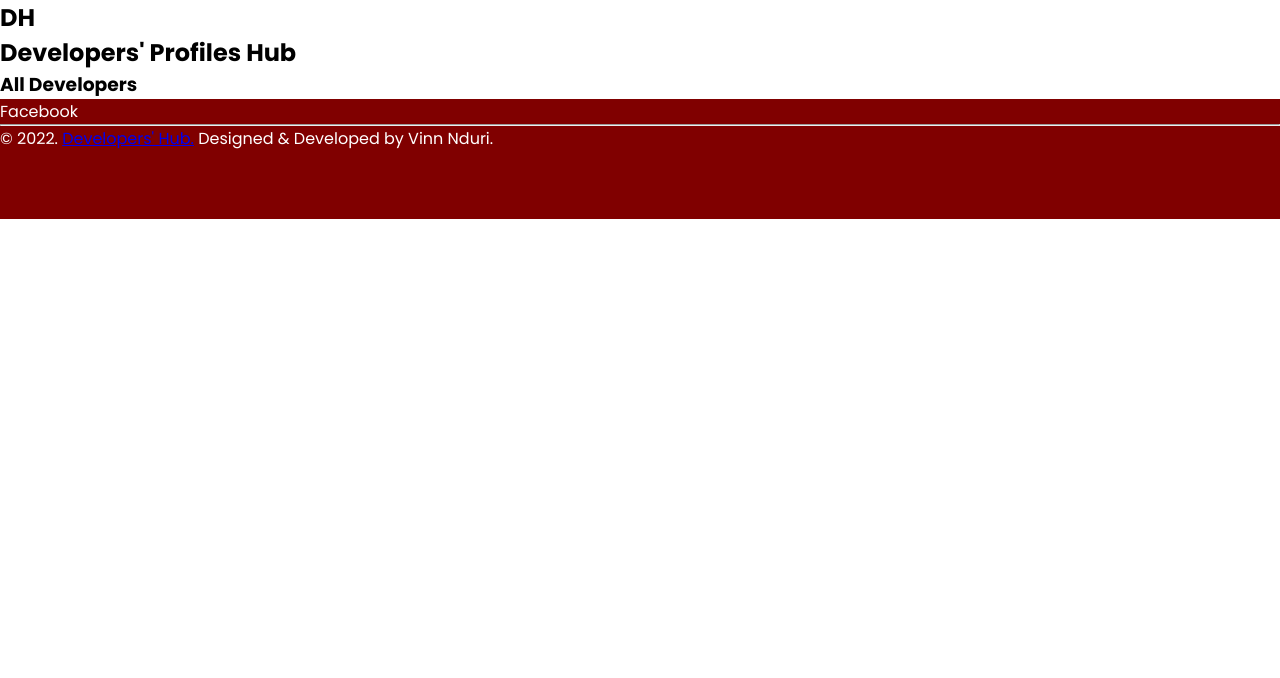
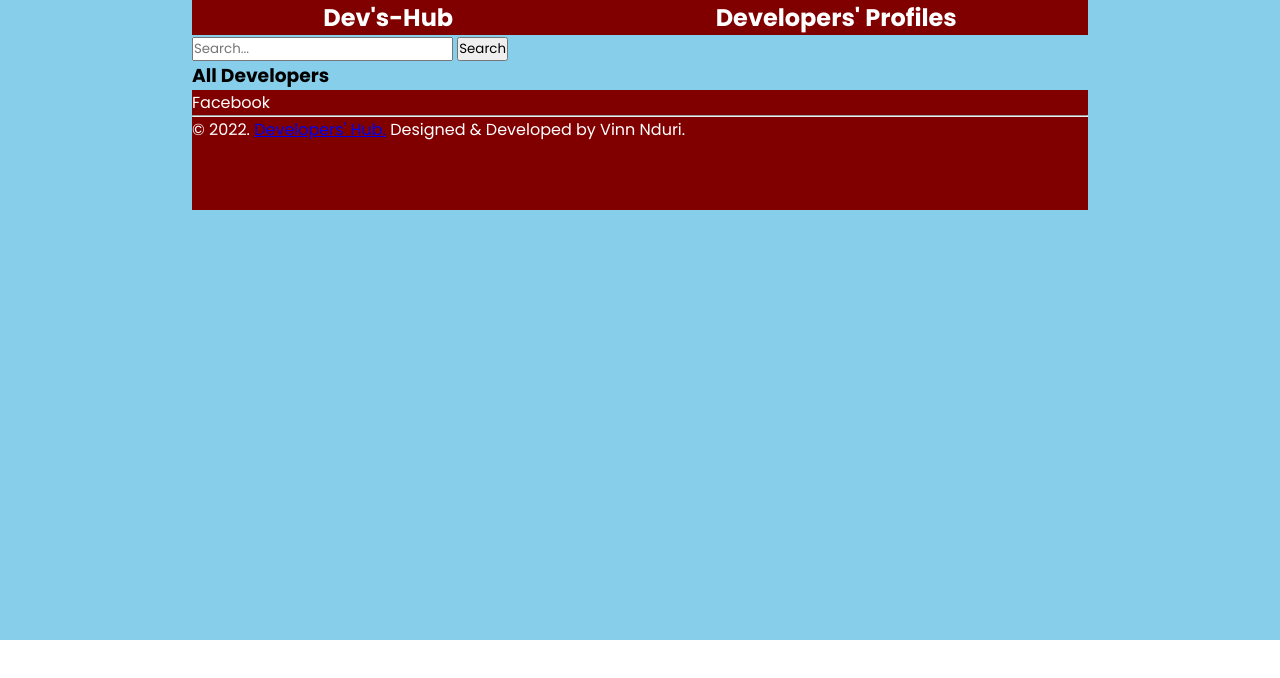
Before and after one commit to ndurivin/Developers-Hub, a plain HTML site: page index.html in a window 1280 px wide. Drawn offline with Linux system fonts and the light colour scheme; a web font is replaced by a local one.

Commit message:
Add the search bar

```diff
--- a/assets/css/style.css
+++ b/assets/css/style.css
@@ -14,6 +14,28 @@
     font-family: 'Poppins', sans-serif;
 }
 
+.container{
+    width: 100%;
+    background-color: skyblue;
+    height: 80vh;
+}
+
+#main{
+    width: 70%;
+    margin: auto;
+
+}
+
+#header{
+    background-color: #800000;
+    color: #ffff;
+}
+
+#navbar{
+    display: flex;
+    justify-content: space-around;
+}
+
 #footer{
     background-color: #800000;
     height: 15vh;
--- a/index.html
+++ b/index.html
@@ -9,20 +9,27 @@
 </head>
 <body>
 <!-- Main page starts here -->
-    <main>
-        <header>
-            <nav>
+   <div class="container">
+    <main id="main">
+        <header id="header">
+            <nav id="navbar">
                 <div class="logo">
-                    <h1>DH</h1>
+                    <h1>Dev's-Hub</h1>
                 </div>
                 <div class="title">
-                    <h2>Developers' Profiles Hub</h2>
+                    <h2>Developers' Profiles</h2>
                 </div>
             </nav>
         </header>
 <!-- Main content area starts here  -->
     <section>
         <div class="mainContent">
+            <div class="search">
+                <form id="searchForm">
+                    <input type="search" id="query" name="q" placeholder="Search...">
+                    <button>Search</button>
+                  </form>
+            </div>
            <div class="topContent">
                 <div class="users">
                     <h3>All Developers</h3>
@@ -53,6 +60,7 @@
             </div>
         </section>
     </main>
+   </div>
 <!-- Main page ends here -->
 
 
```
